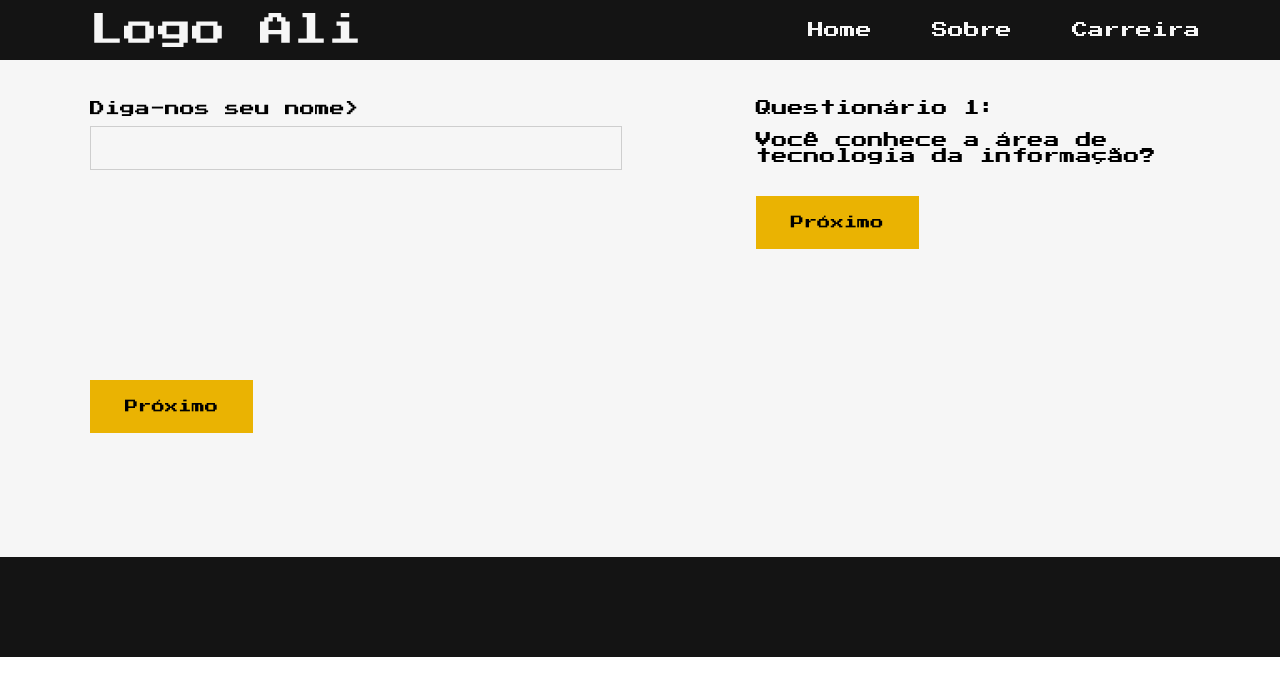
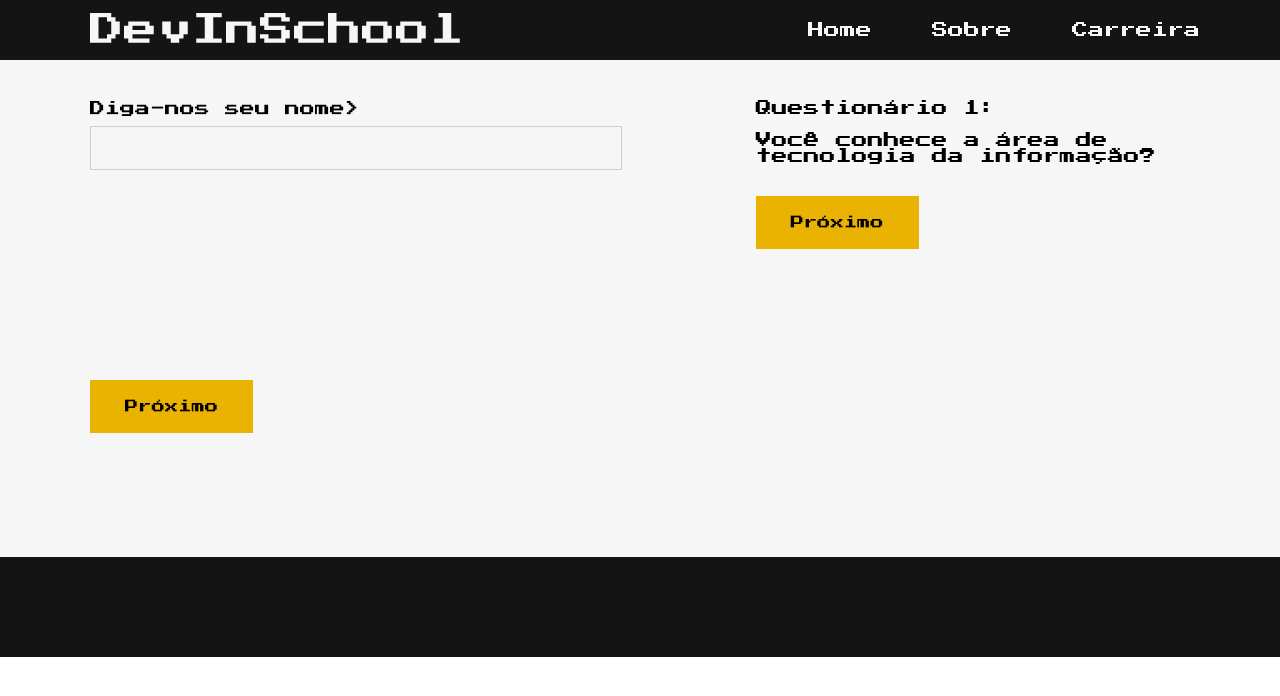
Before and after one commit to Frauches/rocketseat-hackaton-51, a React (Create React App) app: page / in a window 1280 px wide. Shown: the top 696 px of the page. Built offline with nearby package versions, Linux system fonts and the light colour scheme.

Commit message:
Ajuste no logo

```diff
--- a/public/index.html
+++ b/public/index.html
@@ -24,7 +24,7 @@
       work correctly both with client-side routing and a non-root public URL.
       Learn how to configure a non-root public URL by running `npm run build`.
     -->
-    <title>React App</title>
+    <title>DevInSchool</title>
   </head>
   <body>
     <noscript>You need to enable JavaScript to run this app.</noscript>
--- a/src/components/Header.js
+++ b/src/components/Header.js
@@ -1,28 +1,27 @@
-import React from 'react';
-import { HeaderStyle } from '../styles';
+import React from "react";
+import { HeaderStyle } from "../styles";
 
 const Header = () => {
-
   const menuItems = [
-    { item: 'Home', route: '/' },
-    { item: 'Sobre', route: '/sobre' },
-    { item: 'Carreira', route: '/carreira' }
+    { item: "Home", route: "/" },
+    { item: "Sobre", route: "/sobre" },
+    { item: "Carreira", route: "/carreira" }
   ];
 
   return (
     <HeaderStyle>
-      <div><span>Logo Ali</span></div>
+      <div>
+        <span>DevInSchool</span>
+      </div>
       <nav>
         <ul>
           {menuItems.map(menuItem => {
-            return (
-              <li>{menuItem.item}</li>
-            );
+            return <li>{menuItem.item}</li>;
           })}
         </ul>
       </nav>
     </HeaderStyle>
   );
-}
+};
 
 export default Header;
```
